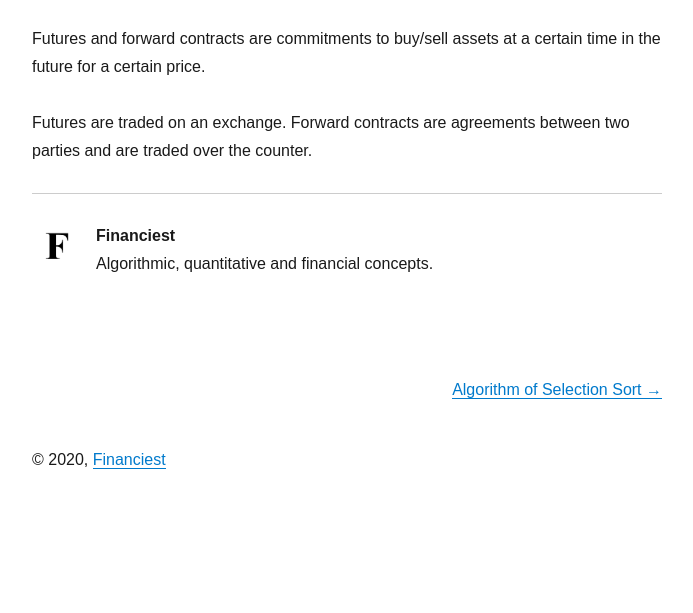
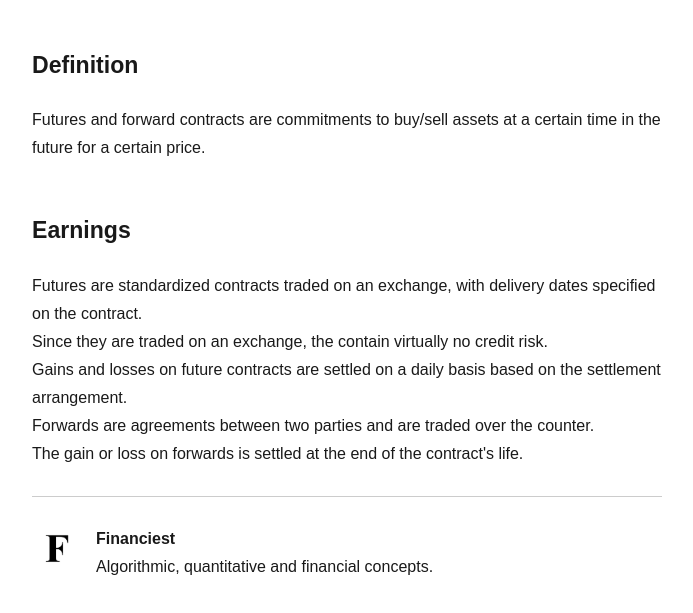
Before and after one commit to klajddd/klajddd.github.io, a Gatsby site: page /futures-vs-forward-contracts/ in a window 1280 px wide. Shown: the part 187-800 px from the top of the page, without its empty margins (293-986 px from the left). Built offline with nearby package versions, Linux system fonts and the light colour scheme; Gatsby itself is replaced by a stand-in of ours; some packages are replaced by stand-ins of ours.

Commit message:
Update explanation.

```diff
--- a/content/blog/futures-vs-forward-contracts/index.md
+++ b/content/blog/futures-vs-forward-contracts/index.md
@@ -6,6 +6,14 @@ description: "Futures and forward contracts are commitments to buy/sell assets a
 Futures are traded..."
 ---
 
+### Definition
+
 Futures and forward contracts are commitments to buy/sell assets at a certain time in the future for a certain price.
 
-Futures are traded on an exchange. Forward contracts are agreements between two parties and are traded over the counter.
+### Earnings
+
+Futures are standardized contracts traded on an exchange, with delivery dates specified on the contract.<br>
+Since they are traded on an exchange, the contain virtually no credit risk.<br>
+Gains and losses on future contracts are settled on a daily basis based on the settlement arrangement.<br>
+Forwards are agreements between two parties and are traded over the counter.<br>
+The gain or loss on forwards is settled at the end of the contract's life.<br>
--- a/src/styles/global.css
+++ b/src/styles/global.css
@@ -1,4 +1,8 @@
 body {
+  font-family: Arial, Helvetica, sans-serif;
+}
+
+h3 {
   font-family: Arial, Helvetica, sans-serif;
 }
 /*
```
